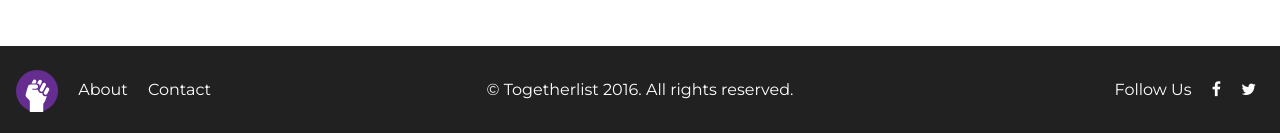
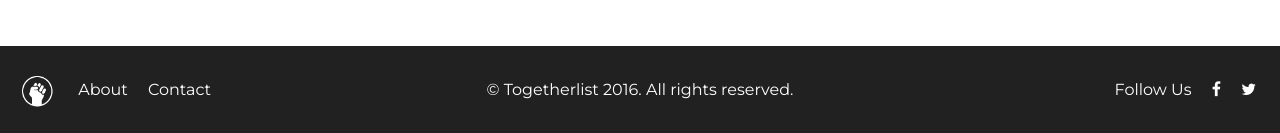
Before and after one commit to frnsys/togetherlist, a website built with webpack: page index.html in a window 1280 px wide. Shown: the part 664-797 px from the top of the page. Built offline with nearby package versions, Linux system fonts and the light colour scheme; no server answers; files whose address does not match are found by name.

Commit message:
fixed footer logo

```diff
--- a/index.html
+++ b/index.html
@@ -61,7 +61,7 @@
         </section>
         <footer>
             <div class="footer-left">
-                <img src="assets/logo.svg" alt="togetherlist logo">
+                <img src="assets/footer_logo.png" alt="togetherlist logo">
                 <a href="/about">About</a>
                 <a href="https://twitter.com/thetogetherlist">Contact</a>
             </div>
```
Also changed, not shown: assets/footer_logo.png (added).
